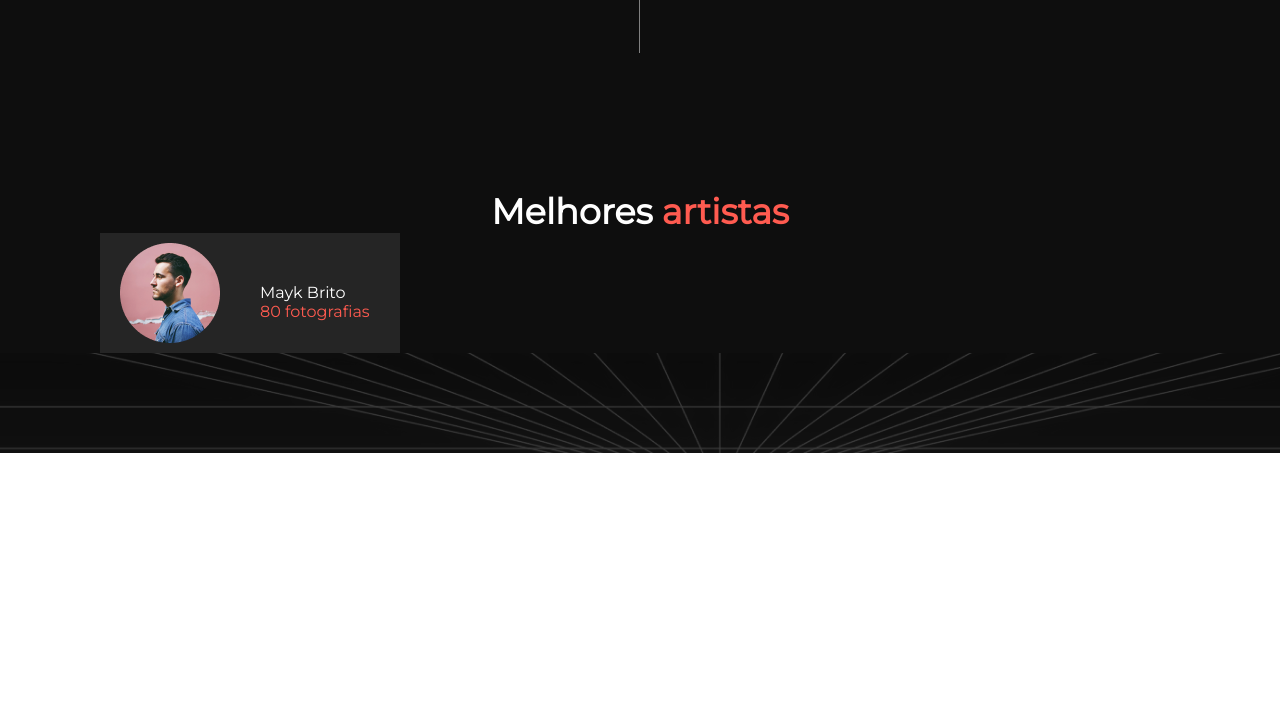
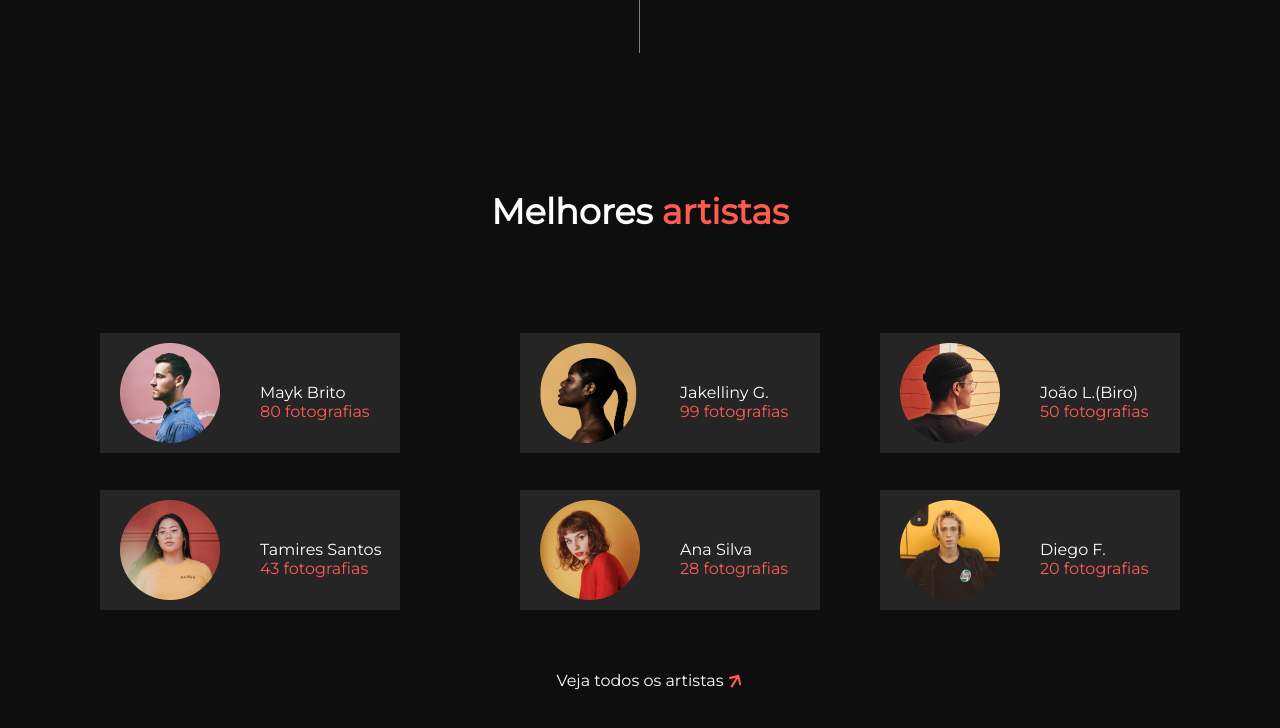
Before and after one commit to FilipeQueiroz/Landing_page, a plain HTML site: page index.html in a window 1280 px wide. Shown: the part 1996-2724 px from the top of the page. Before the commit the page ends 2449 px from the top, so only its background shows below. Drawn offline with Linux system fonts and the light colour scheme.

Commit message:
Section4 finished

```diff
--- a/index.html
+++ b/index.html
@@ -162,15 +162,57 @@
 
             <h2>Melhores <span class="red">artistas</span></h2>
 
-            <div class="creator_box">
+            <div class="box_container">
+
+                <div class="creator_box0">
+
+                    <p> Mayk Brito  <br> <span class="red"> 80 fotografias</span>  </p>
+                    <img src="./Images/artista-1.png">
+
+                </div>
 
 
-               <p> Mayk Brito  <br> <span class="red"> 80 fotografias</span>  </p>
-               <img src="./Images/artista-1.png">
+                <div class="creator_box1">
 
+                    <p> Jakelliny G. <br> <span class="red"> 99 fotografias</span>  </p>
+                    <img src="./Images/artista-2.png">
+
+                </div>
+
+                <div class="creator_box2">
+
+                    <p> João L.(Biro) <br> <span class="red"> 50 fotografias</span>  </p>
+                    <img src="./Images/artista-3.png">
+
+                </div>
+
+                <div class="creator_box3">
+
+                    <p> Tamires Santos <br> <span class="red"> 43 fotografias</span>  </p>
+                    <img src="./Images/artista-4.png">
+
+                </div>
+
+
+                <div class="creator_box4">
+
+                    <p> Ana Silva <br> <span class="red"> 28 fotografias</span>  </p>
+                    <img src="./Images/artista-5.png">
+
+                </div>
+
+                <div class="creator_box5">
+
+                    <p> Diego F. <br> <span class="red"> 20 fotografias</span>  </p>
+                    <img src="./Images/artista-6.png">
+
+                </div>
 
 
             </div>
+
+            <p class="ltx"> Veja todos os artistas</p> <img class="orangearrow" src="./Images/arrow-orange.svg">
+
 
 
 
--- a/style.css
+++ b/style.css
@@ -228,35 +228,92 @@ a{
     position: relative;
     padding-left: 100px;
     padding-right: 100px;
+    height: 600px;
 }
 .pag4 h2{
     color: #fff;
     font-size: 35px;
     text-align: center;
+    padding-bottom: 100px;
 }
-.creator_box{
-    color:#fff;
-    width: 300px;
-    height: 120px;
-    position: relative;
-    background-color: #252525;;
-    margin-bottom: 100px;
 
-}
-.creator_box img{
-    position: absolute;
-    top: 0;
+.box_container img{
+
     padding-top: 10px;
     padding-left:20px;
 
 }
-.creator_box p{
+.box_container p{
+    color: #fff;
     position: absolute;
     padding-top: 50px;
     margin-left: 160px;
 }
-.creator_box:hover .red,.creator_box:hover{
+
+.box_container div:hover{
     background: #ff5b50;
+}
+
+.box_container div:hover .red{
     color: #fff;
+}
+.creator_box0{
+    position: absolute;
+    width: 300px;
+    height: 120px;
+    margin-bottom: 100px;
+    background-color: #252525;;
+}
+.creator_box1{
+    position: absolute;
+    left: 520px;
+    width: 300px;
+    height: 120px;
+    background-color: #252525;
+}
 
+.creator_box2{
+    position: absolute;
+    right: 0;
+    width: 300px;
+    height: 120px;
+    margin-right: 100px;
+    background-color: #252525;
 }
+.creator_box3{
+    position: absolute;
+    top: 300px;
+    width: 300px;
+    height: 120px;
+    background-color: #252525;
+}
+.creator_box4{
+    position: absolute;
+    left: 520px;
+    top: 300px;
+    width: 300px;
+    height: 120px;
+    background-color: #252525;
+}
+.creator_box5{
+    position: absolute;
+    top: 300px;
+    right:0;
+    width: 300px;
+    height: 120px;
+    margin-right: 100px;
+    background-color: #252525;
+}
+.ltx{
+    position: absolute;
+    bottom: 100px;
+    right: 50%;
+    color: white;
+    transform: translateX(50%);
+}
+.orangearrow{
+    position: absolute;
+    bottom: 102px;
+    right: 42%;
+    width: 13px;
+}
```
